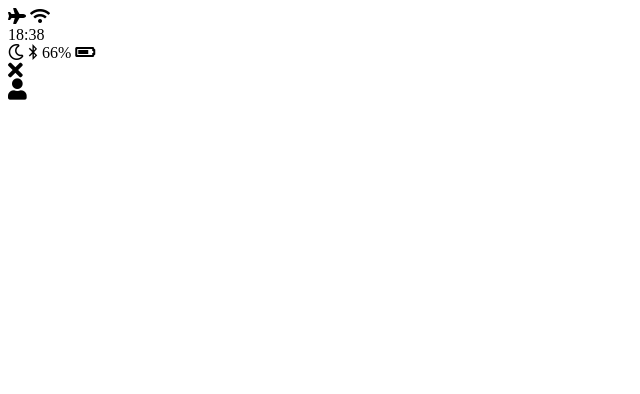
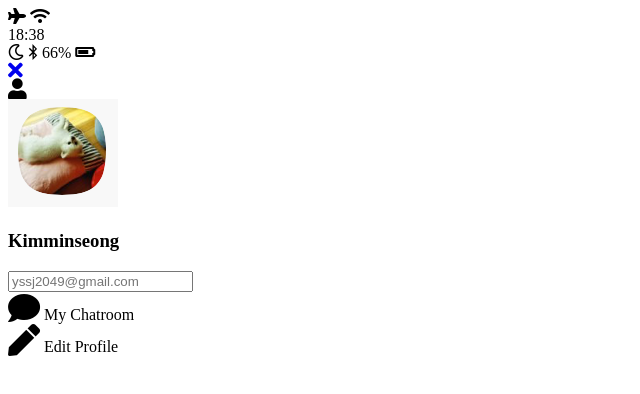
Before and after one commit to minseongkimdev/kakao-clone, a plain HTML site: page profile.html in a window 1280 px wide. Shown: the whole page, without its empty margins (0-640 px from the left). Drawn offline with Linux system fonts and the light colour scheme.

Commit message:
html part is done!

```diff
--- a/profile.html
+++ b/profile.html
@@ -34,7 +34,9 @@
         </div>
         <div class= "header__bottom"></div>
         <div class="header__column"></div>
+        <a href="index.html">
         <i class="fa fa-times fa-lg"></i>
+        </a>
  </div>
       <div class="header__column">
 
@@ -47,6 +49,28 @@
 
 
     </header>
+    <main class="profile">
+      <header class="profile__header">
+        <img src="images/avatar.png" alt="">
+        <h3 class="profile__header-title">Kimminseong</h3>
+      </header>
+      <input type="text" placeholder="yssj2049@gmail.com">
+      <div class="profile__actions">
+        <div class="profile__action">
+          <span class="profile__action-circle">
+            <i class="fa fa-comment fa-2x"></i>
+          </span>
+            <span class="profile__actions-title">My Chatroom</span>
+          </div>
+        <div class="profile__action">
+          <span class="profile__action-circle">
+            <i class="fa fa-pen fa-2x"></i>
+          </span>
+            <span class="profile__actions-title">Edit Profile</span>
+          </div>
+      </div>
+    </main>
+
 
   </body>
 </html>
```
Also changed, not shown: chat.html (+2 -0 lines), index.html (+4 -4 lines).
